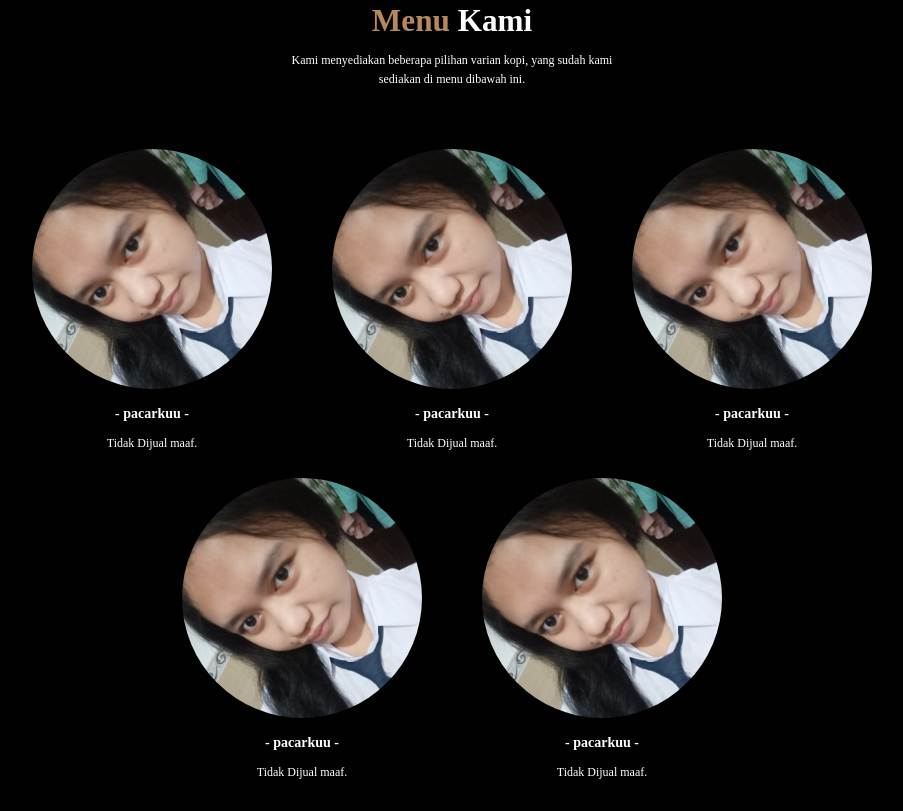
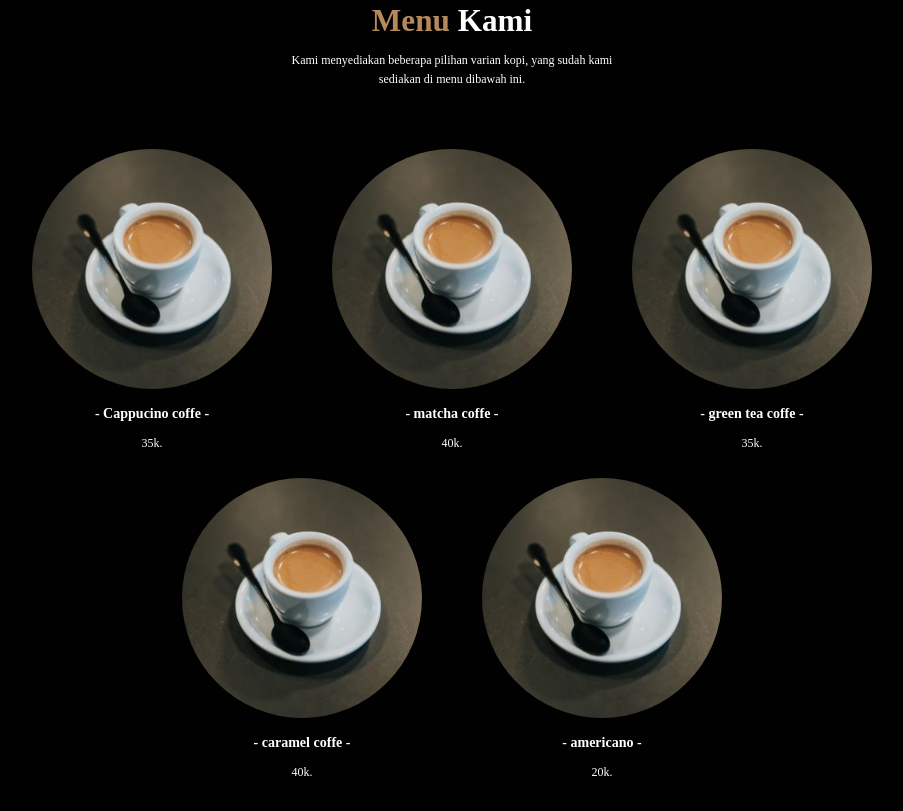
Before and after one commit to Dekakaa7/kedai-kopi-cinta, a plain HTML site: page index.html in a window 1280 px wide. Shown: the part 1489-2300 px from the top of the page, without its empty margins (188-1091 px from the left). Drawn offline with nearby package versions, Linux system fonts and the light colour scheme; a script that the page names is missing.

Commit message:
Update index.html
update

```diff
--- a/index.html
+++ b/index.html
@@ -21,7 +21,7 @@
   <body>
     <!-- Navbar start -->
     <nav class="navbar">
-      <a href="#" class="navbar-logo">Kopicinta<span>nisa</span>.</a>
+      <a href="#" class="navbar-logo">Kopicinta<span>rasa</span>.</a>
 
       <div class="navbar-nav">
         <a href="#Home">Home</a>
@@ -41,7 +41,7 @@
     <!-- Hero Section Start -->
     <section class="hero" id="Home">
       <main class="content">
-        <h1>Mari Nikmati Kopi Cinta <span>Nisa</span></h1>
+        <h1>Mari Nikmati Kopi Cinta <span>rasa</span></h1>
         <p>Memiliki berbagai varisan rasa dengan rasa yang unik.</p>
         <a href="#" class="cta">Beli Sekarang</a>
       </main>
@@ -60,7 +60,7 @@
           <h3>kenapa memilih kopi kami?</h3>
           <p>
             Kopi cinta nisa adalah kopi yang dibuat dengan cinta yang tulus,
-            dari wanita cantik yang bernama Nisa.
+            dan memiliki rasa cinta yang mendalam.
           </p>
           <p>
             Kopi ini memiliki berbagai rasa pilihan dari pembuatnya, kopi yang
@@ -81,29 +81,29 @@
 
       <div class="row">
         <div class="menu-card">
-          <img src="img/menu/1.jpg" alt="pacarkuu" class="menu-card-img" />
-          <h3 class="menu-card-title">- pacarkuu -</h3>
-          <p class="menu-card-price">Tidak Dijual maaf.</p>
+          <img src="img/menu/2.jpg" alt="cappucino coffe" class="menu-card-img" />
+          <h3 class="menu-card-title">- Cappucino coffe -</h3>
+          <p class="menu-card-price">35k.</p>
         </div>
         <div class="menu-card">
-          <img src="img/menu/1.jpg" alt="pacarkuu" class="menu-card-img" />
-          <h3 class="menu-card-title">- pacarkuu -</h3>
-          <p class="menu-card-price">Tidak Dijual maaf.</p>
+          <img src="img/menu/2.jpg" alt="matcha coffe" class="menu-card-img" />
+          <h3 class="menu-card-title">- matcha coffe -</h3>
+          <p class="menu-card-price">40k.</p>
         </div>
         <div class="menu-card">
-          <img src="img/menu/1.jpg" alt="pacarkuu" class="menu-card-img" />
-          <h3 class="menu-card-title">- pacarkuu -</h3>
-          <p class="menu-card-price">Tidak Dijual maaf.</p>
+          <img src="img/menu/2.jpg" alt="green tea coffe" class="menu-card-img" />
+          <h3 class="menu-card-title">- green tea coffe -</h3>
+          <p class="menu-card-price">35k.</p>
         </div>
         <div class="menu-card">
-          <img src="img/menu/1.jpg" alt="pacarkuu" class="menu-card-img" />
-          <h3 class="menu-card-title">- pacarkuu -</h3>
-          <p class="menu-card-price">Tidak Dijual maaf.</p>
+          <img src="img/menu/2.jpg" alt="caramel coffe" class="menu-card-img" />
+          <h3 class="menu-card-title">- caramel coffe -</h3>
+          <p class="menu-card-price">40k.</p>
         </div>
         <div class="menu-card">
-          <img src="img/menu/1.jpg" alt="pacarkuu" class="menu-card-img" />
-          <h3 class="menu-card-title">- pacarkuu -</h3>
-          <p class="menu-card-price">Tidak Dijual maaf.</p>
+          <img src="img/menu/2.jpg" alt="americano" class="menu-card-img" />
+          <h3 class="menu-card-title">- americano -</h3>
+          <p class="menu-card-price">20k.</p>
         </div>
       </div>
     </section>
```
